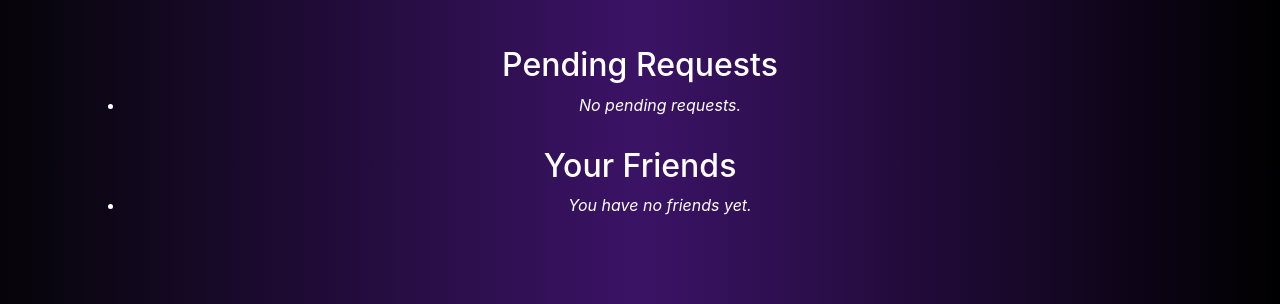
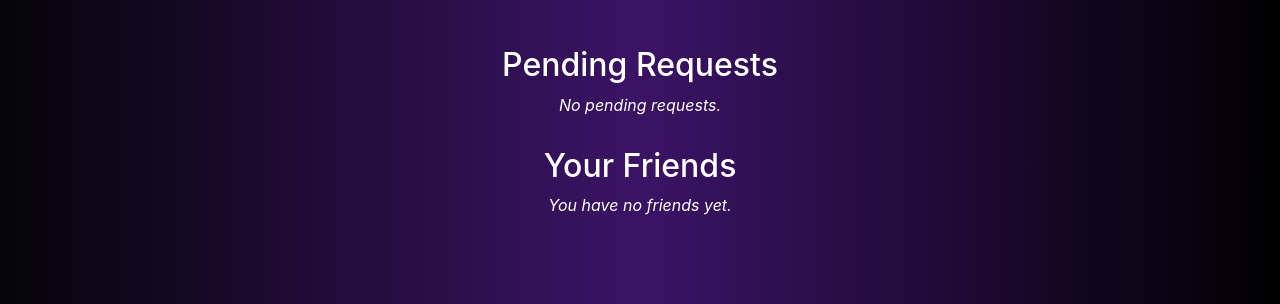
Before and after one commit to LiamHearderDev/AWD-Project, a Flask app: page /friends in a window 1280 px wide. Shown: the part 347-651 px from the top of the page. Run offline with Flask 3, Linux system fonts and the light colour scheme; the visitor is signed in with stand-in values (Sample User, id 1); data that the repository does not hold is empty.

Commit message:
Fix styling of Profile page Fixes #81

```diff
--- a/app/static/css/friends.css
+++ b/app/static/css/friends.css
@@ -14,3 +14,9 @@ h2 {
     color: white;
     border-color: var(--base-colour-1);
 }
+
+#incomingRequests, #friendsList { /* no dot points */
+  list-style-type: none;
+  margin: 0;
+  padding: 0;
+}
```
